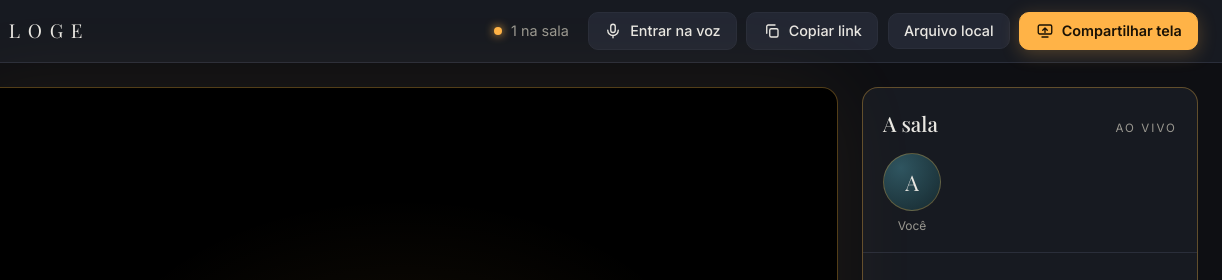
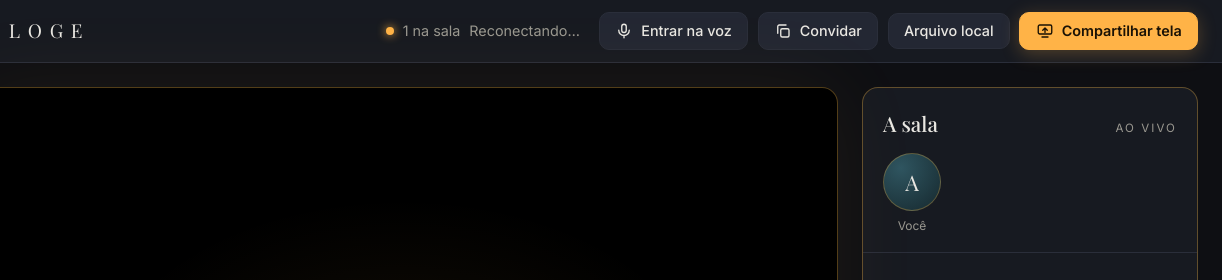
Before and after one commit to iegomonteiro/LODGE, a website with bundled scripts: page loge/loge/public/sala.html in a window 1280 px wide. Both pictures are taken after a click on the button "Entrar". Shown: the top 280 px of the page, 58-1280 px from the left. Built offline with nearby package versions, Linux system fonts and the light colour scheme; no server answers; files whose address does not match are found by name.

Commit message:
Add connection indicator and improve invite button

```diff
--- a/loge/loge/public/sala.html
+++ b/loge/loge/public/sala.html
@@ -39,15 +39,15 @@
         <span class="marca mini">Loge</span>
       </a>
       <div class="acoes">
-        <span id="status" class="presenca"><i class="ponto"></i><span id="contagem">1 na sala</span></span>
+        <span id="status" class="presenca" data-conexao="conectando" title="Conectando…"><i id="conexao-ponto" class="ponto"></i><span id="contagem">1 na sala</span><span id="conexao-txt" class="conexao-txt">Conectando…</span></span>
         <button id="mic" class="btn" aria-pressed="false" title="Entrar no chat de voz (depois, M muta e desmuta)">
           <svg class="ico-mic" viewBox="0 0 24 24" aria-hidden="true"><rect x="9" y="3" width="6" height="11" rx="3"/><path d="M5 11a7 7 0 0 0 14 0M12 18v3"/></svg>
           <svg class="ico-mudo" viewBox="0 0 24 24" aria-hidden="true" hidden><rect x="9" y="3" width="6" height="11" rx="3"/><path d="M5 11a7 7 0 0 0 14 0M12 18v3M4 4l16 16"/></svg>
           <span id="mic-txt">Entrar na voz</span>
         </button>
-        <button id="copiar" class="btn">
+        <button id="copiar" class="btn" title="Compartilhar convite ou copiar link">
           <svg viewBox="0 0 24 24" aria-hidden="true"><rect x="9" y="9" width="11" height="11" rx="2"/><path d="M5 15V6a2 2 0 0 1 2-2h9"/></svg>
-          <span id="copiar-txt">Copiar link</span>
+          <span id="copiar-txt">Convidar</span>
         </button>
         <button id="liberar" class="btn" hidden>Liberar palco</button>
         <label id="arquivo-label" class="btn" for="arquivo">Arquivo local</label>
```
